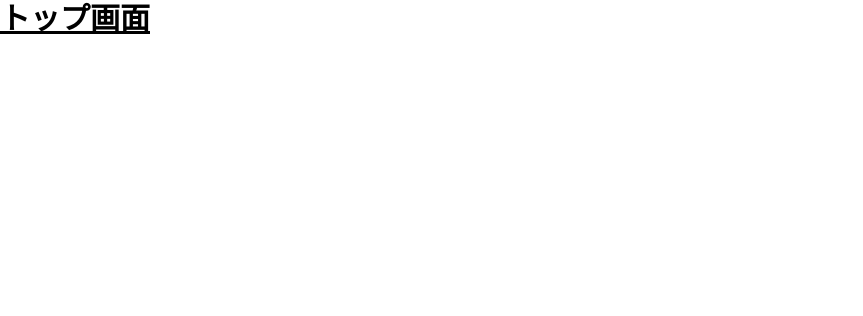
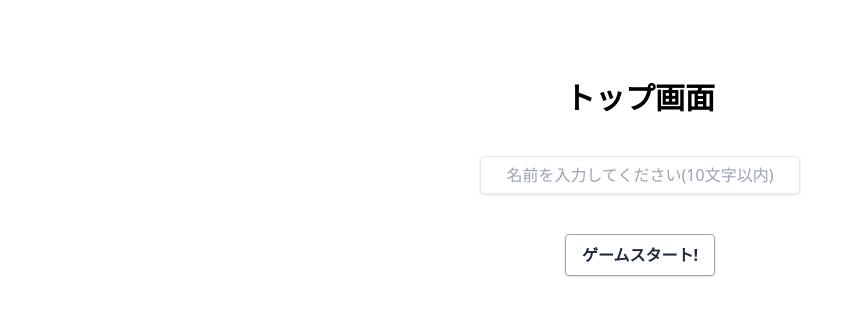
Before and after one commit to kawabata324/tetris, a Vue app: page / in a window 1280 px wide. Shown: the top 316 px of the page, without its empty margins (0-863 px from the left). Built offline with nearby package versions, Linux system fonts and the light colour scheme.

Commit message:
[UPDATE]入力されたユーザの名前を表示する

```diff
--- a/src/pages/TopPage.vue
+++ b/src/pages/TopPage.vue
@@ -1,5 +1,32 @@
-<script setup lang="ts"></script>
+<script setup lang="ts">
+import { reactive } from 'vue';
+
+  const state = reactive({name: ''})
+  const startGame = ()=>{
+    window.alert(`UserName:${state.name}`)
+  }
+</script>
 <template>
-  <div class="text-3xl font-bold underline">トップ画面</div>
+  <div class="container mx-auto my-20 text-center">
+    <h1 class="text-3xl font-bold">トップ画面</h1>
+    <p class="mt-10">{{state.name}}</p>
+    <div class="flex flex-col mx-auto items-center mt-10 w-80">
+      <input
+        v-model="state.name"
+        class="shadow appearance-none border rounded w-full py-2 px-3 text-gray-700 leading-tight focus:outline-none focus:shadow-outline
+        text-center
+        "
+        type="text"
+        placeholder="名前を入力してください(10文字以内)"
+        maxlength="10"
+      >
+      <button
+        @click="startGame"
+        class="bg-white hover:bg-gray-100 text-gray-800 font-semibold py-2 px-4 border border-gray-400 rounded shadow mt-10"
+      >
+        ゲームスタート!
+      </button>
+    </div>
+  </div>
 </template>
 <style scoped></style>
```
